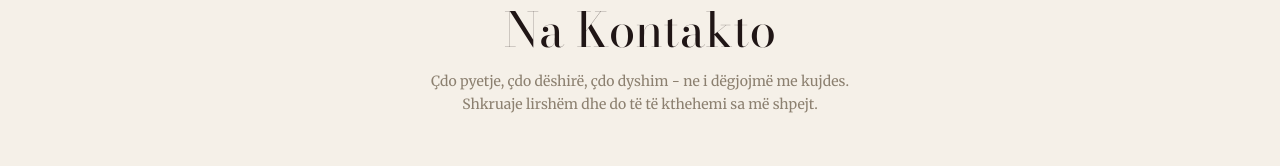
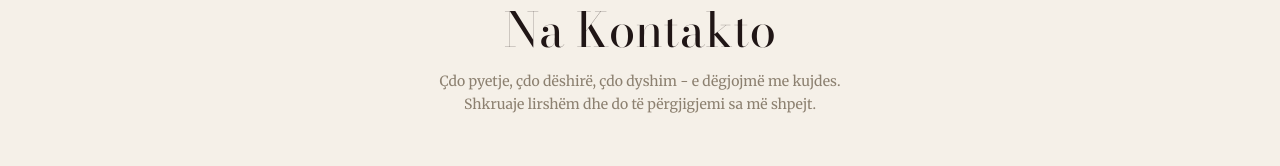
Before and after one commit to jonaberishaa/priestess-of-the-soul, a Next.js app: page /kontakt in a window 1280 px wide. Shown: the part 203-369 px from the top of the page. Built offline with nearby package versions, Linux system fonts and the light colour scheme.

Commit message:
Fix contact page banner subtitle text
https://claude.ai/code/session_01HU3R9beqdCVZTpsV5sfYmv

```diff
--- a/src/app/kontakt/page.tsx
+++ b/src/app/kontakt/page.tsx
@@ -34,8 +34,8 @@ export default function ContactPage() {
           <p className="text-xs tracking-[0.3em] uppercase text-gold mb-3">Jemi Këtu Për Ty</p>
           <h1 className="font-heading text-5xl text-brown">Na Kontakto</h1>
           <p className="text-stone text-sm mt-4 max-w-md mx-auto leading-relaxed">
-            Çdo pyetje, çdo dëshirë, çdo dyshim - ne i dëgjojmë me kujdes.
-            Shkruaje lirshëm dhe do të të kthehemi sa më shpejt.
+            Çdo pyetje, çdo dëshirë, çdo dyshim - e dëgjojmë me kujdes.
+            Shkruaje lirshëm dhe do të përgjigjemi sa më shpejt.
           </p>
         </div>
 
```
